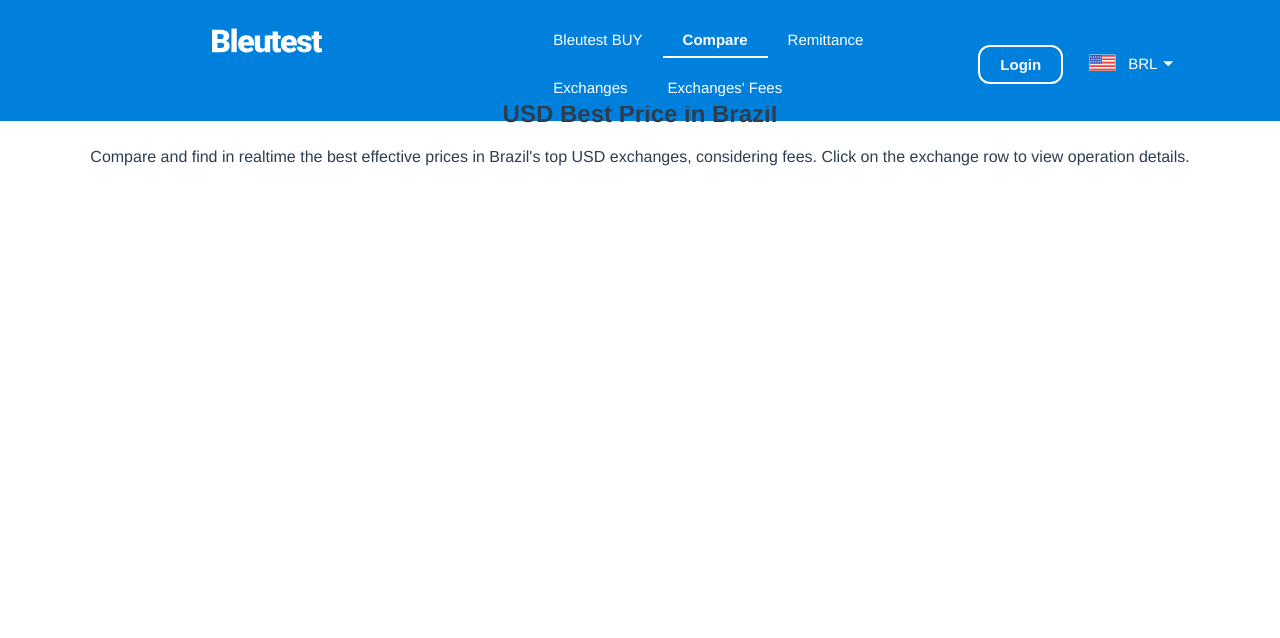
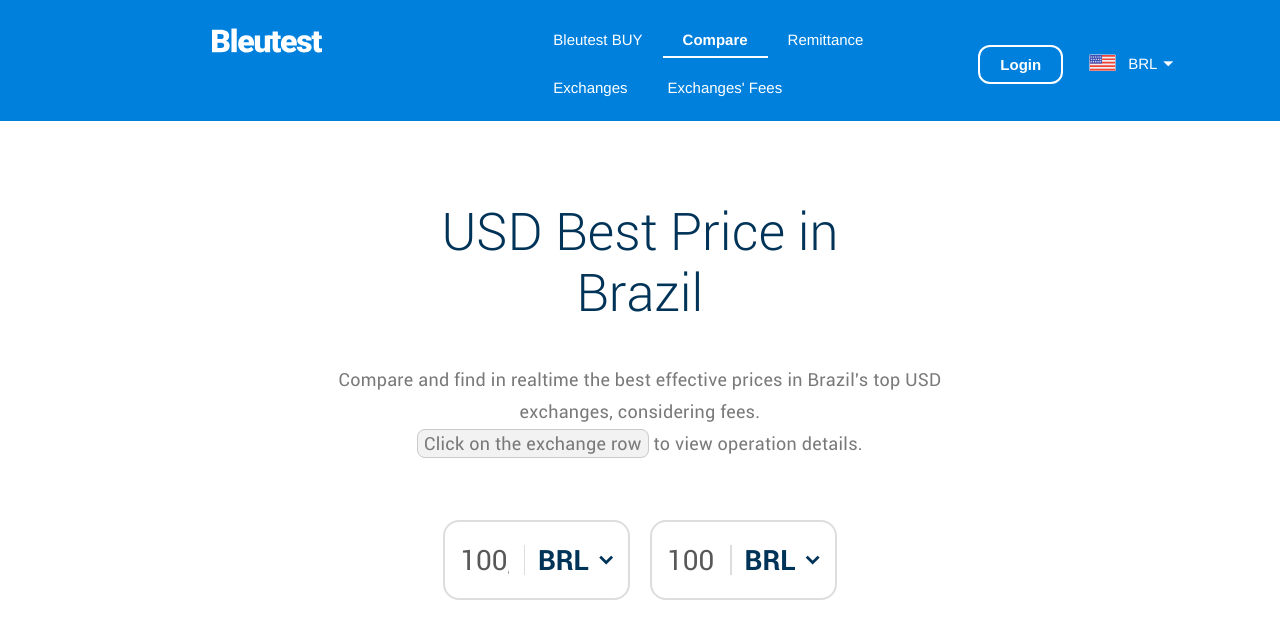
Before and after one commit to jailson-dias/bleutest, a Vue app: page / in a window 1280 px wide. Shown: the top 638 px of the page. Built offline with nearby package versions, Linux system fonts and the light colour scheme.

Commit message:
Adicionando botões para converter moeda
- Criando o botão de converter moeda com a opção de inserir o valor a ser convertido
- Além disso foi ajustado a variável de ambiente no arquivo babel.config.js e package.json para development em vez de dev

```diff
--- a/babel.config.js
+++ b/babel.config.js
@@ -1,7 +1,7 @@
 module.exports = {
   presets: ["@vue/app"],
   env: {
-    dev: {
+    development: {
       plugins: [
         [
           "component",
--- a/package.json
+++ b/package.json
@@ -3,7 +3,7 @@
   "version": "0.1.0",
   "private": true,
   "scripts": {
-    "serve": "vue-cli-service serve",
+    "serve": "NODE_ENV=development vue-cli-service serve",
     "build": "vue-cli-service build",
     "lint": "vue-cli-service lint",
     "test:unit": "vue-cli-service test:unit",
--- a/src/components/CurrencyComponent.vue
+++ b/src/components/CurrencyComponent.vue
@@ -1,9 +1,86 @@
 <template>
-  <div></div>
+  <div class="currency-component">
+    <el-input placeholder="Please input" v-model="input"></el-input>
+    <div class="vertical-div" />
+    <el-dropdown trigger="click">
+      <span class="dropdown-currency el-dropdown-link">
+        BRL
+        <span class="icon-leaked-down-arrow"></span>
+      </span>
+      <el-dropdown-menu slot="dropdown">
+        <el-dropdown-item>brl</el-dropdown-item>
+        <el-dropdown-item>usd</el-dropdown-item>
+      </el-dropdown-menu>
+    </el-dropdown>
+  </div>
 </template>
 
 <script>
 export default {
-  name: "CurrencyComponent"
+  name: "CurrencyComponent",
+  data() {
+    return {
+      input: "100,00"
+    };
+  }
 };
 </script>
+
+<style>
+.currency-component {
+  display: flex;
+  flex: row;
+  align-items: center;
+  border: 2px solid #58585833;
+  box-sizing: border-box;
+  border-radius: 16px;
+  width: 290px;
+  height: 80px;
+  margin: 10px;
+  padding: 20px 0 20px 0;
+}
+
+.vertical-div {
+  opacity: 0.2;
+  background-color: #585858;
+  width: 2.5px;
+  height: 30px;
+}
+
+.el-input__inner {
+  background-color: transparent;
+  border: none;
+  text-align: right;
+  font-family: Roboto;
+  font-style: normal;
+  font-weight: normal;
+  font-size: 28px;
+  line-height: 33px;
+  color: #585858;
+}
+
+.dropdown-currency {
+  display: flex;
+  flex-direction: row;
+  align-items: center;
+  justify-content: flex-start;
+  margin: 0 15px 0 13px;
+  font-family: Roboto;
+  font-style: normal;
+  font-weight: bold;
+  font-size: 28px;
+  line-height: 33px;
+  text-align: center;
+  color: #003358;
+  text-transform: uppercase;
+}
+
+.dropdown-currency > span {
+  margin-left: 10px;
+  font-size: 9px;
+}
+
+.el-dropdown-menu__item {
+  text-transform: uppercase;
+}
+</style>
--- a/src/main.js
+++ b/src/main.js
@@ -10,7 +10,8 @@ import {
   Button,
   Dropdown,
   DropdownMenu,
-  DropdownItem
+  DropdownItem,
+  Input
 } from "element-ui";
 
 import "./assets/bleutest-icons/style.css";
@@ -29,6 +30,7 @@ Vue.use(Button);
 Vue.use(Dropdown);
 Vue.use(DropdownMenu);
 Vue.use(DropdownItem);
+Vue.use(Input);
 Vue.config.productionTip = false;
 
 new Vue({
--- a/src/views/Home.vue
+++ b/src/views/Home.vue
@@ -1,14 +1,28 @@
 <template>
-  <div>
-    <h2>USD Best Price in Brazil</h2>
-    <p>
-      Compare and find in realtime the best effective prices in Brazil's top USD exchanges, considering fees.
-      Click on the exchange row to view operation details.
-    </p>
-    <div>
-      <currency-component class="currency-from" />
-      <currency-component class="currency-to" />
-    </div>
+  <div id="home">
+    <el-row>
+      <el-col :offset="8" :lg="8">
+        <p class="title">USD Best Price in Brazil</p>
+      </el-col>
+    </el-row>
+    <el-row>
+      <el-col :offset="6" :lg="12">
+        <div class="subtitle">
+          <p>Compare and find in realtime the best effective prices in Brazil's top USD exchanges, considering fees.</p>
+          <p>
+            <span>Click on the exchange row</span> to view operation details.
+          </p>
+        </div>
+      </el-col>
+    </el-row>
+    <el-row>
+      <el-col :offset="8" :lg="8">
+        <div class="currency-buttons">
+          <currency-component class="currency-from" />
+          <currency-component class="currency-to" />
+        </div>
+      </el-col>
+    </el-row>
   </div>
 </template>
 
@@ -22,3 +36,62 @@ export default {
   }
 };
 </script>
+
+<style>
+#home {
+  margin-top: 70px;
+  /* display: flex; */
+  /* align-items: center; */
+  /* background-color: red; */
+}
+</style>
+
+<style>
+.title {
+  font-family: Roboto;
+  font-style: normal;
+  font-weight: 300;
+  font-size: 52px;
+  line-height: 61px;
+  margin-bottom: 40px;
+
+  text-align: center;
+
+  color: #003358;
+}
+
+.subtitle > p {
+  align-self: center;
+  margin: 0;
+  font-family: Roboto;
+  font-style: normal;
+  /* font-weight: normal; */
+  font-size: 18px;
+  line-height: 32px;
+  /* background-color: green; */
+
+  text-align: center;
+  letter-spacing: 0.015em;
+
+  color: #585858;
+
+  opacity: 0.8;
+}
+
+.subtitle > p > span {
+  background: #efefef;
+  border: 1px solid #bebebe;
+  box-sizing: border-box;
+  border-radius: 8px;
+  padding: 3px 6px 3px 6px;
+  margin: -3px 0 -3px 0;
+}
+
+.currency-buttons {
+  display: flex;
+  flex-direction: row;
+  justify-content: center;
+  margin-top: 50px;
+  margin-bottom: 50px;
+}
+</style>
```
